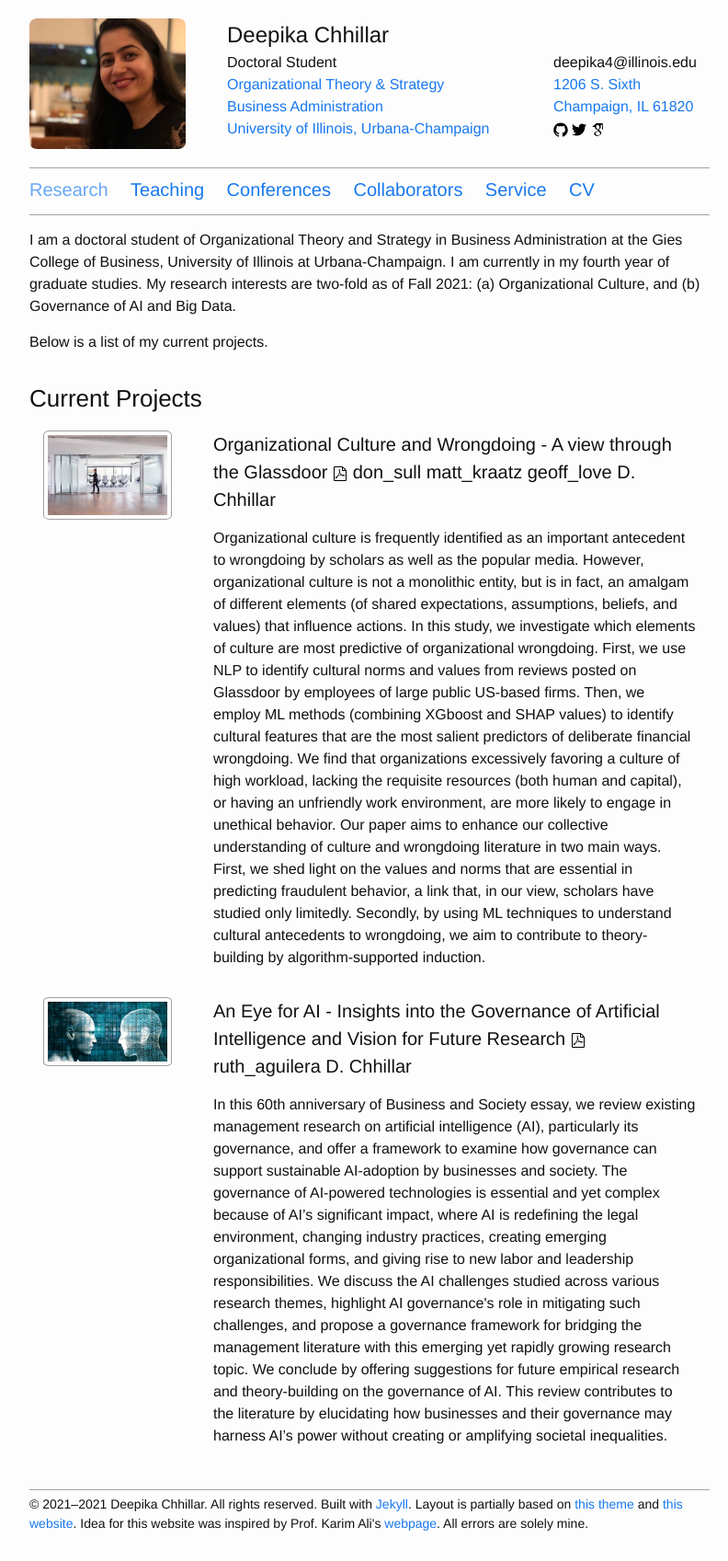
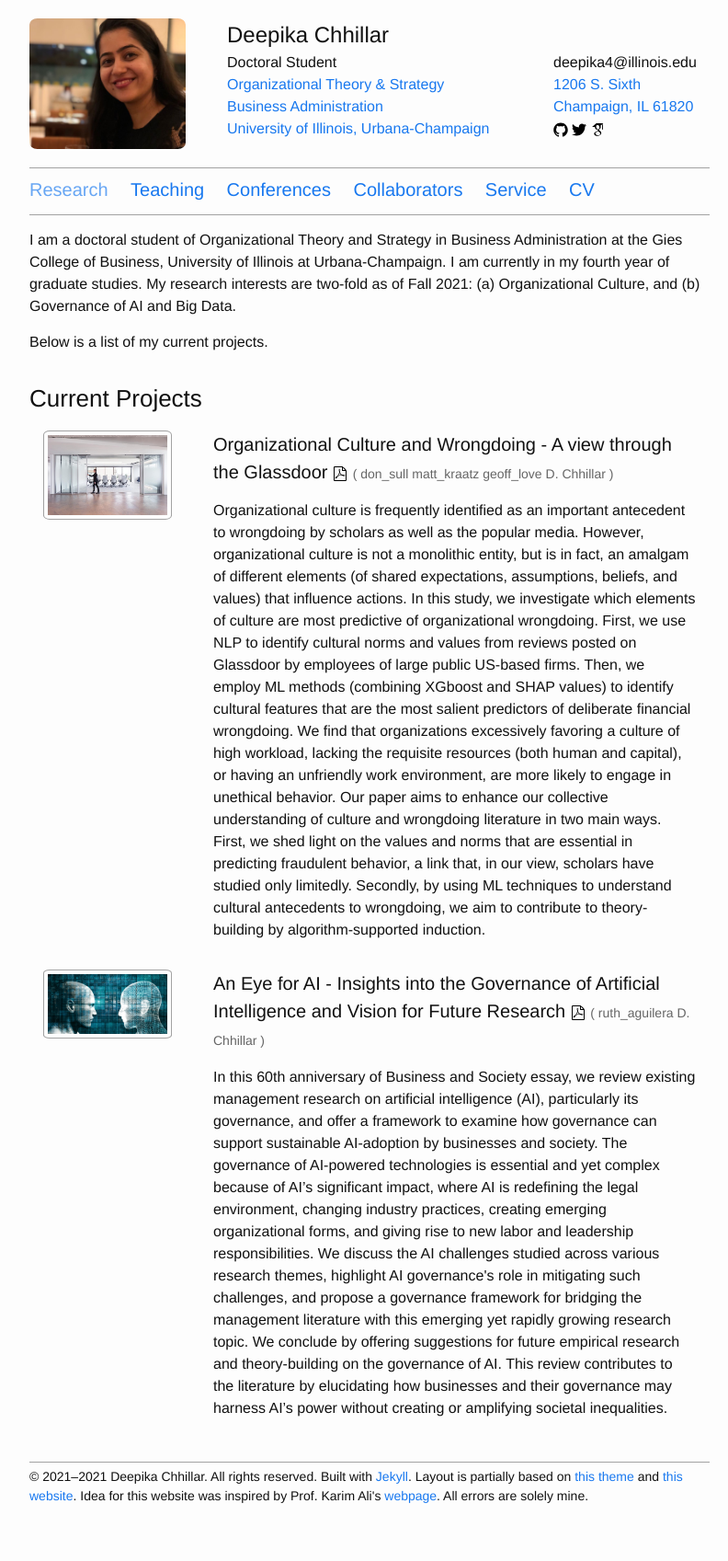
Before and after one commit to deepikachhillar/deepikachhillar.github.io, a Jekyll site: the page built from index.md, in a window 1280 px wide. Shown: the whole page at 92% size, without its empty margins (238-1030 px from the left). Built offline with Jekyll 4.4.1, drawn with Linux system fonts in a browser that asks for light colours; after the commit the page ends 1667 px from its top, so only the background shows below that.

Commit message:
Update projects.html

```diff
--- a/_includes/projects.html
+++ b/_includes/projects.html
@@ -6,7 +6,7 @@
 	<div class="row-info">
     <h4>
 	    {{ project.name }} <a href="{{ project.link | default: "" }}"><span class="icon"><svg><use xlink:href="#icon-pdf"/></svg></span></a>
-      {% include /functions/getprojectmembers.html project=project %}
+	    <small>({% include /functions/getprojectmembers.html project=project %})</small>
     </h4>
 		<p>
       {{ project.description }} {{ project.impact }}
```
